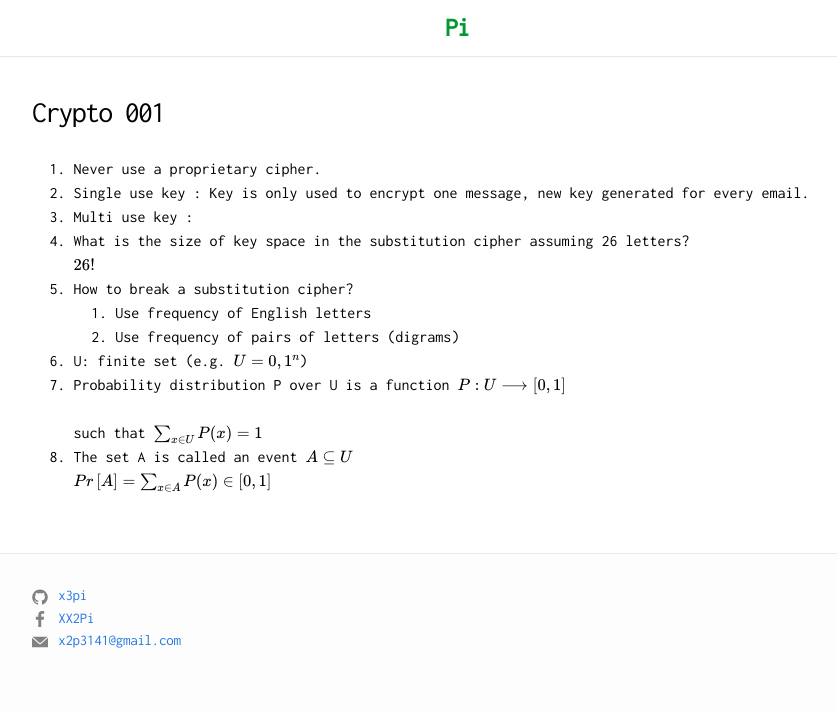
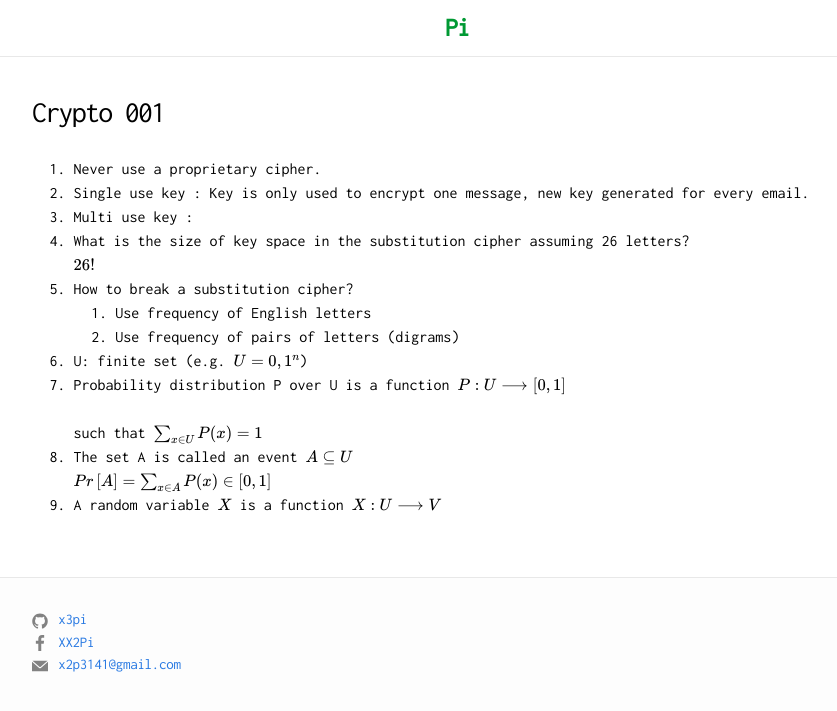
Before and after one commit to x3pi/x3pi.github.io, a Jekyll site: the page built from crypto/crypto-001.md, in a window 1280 px wide. Shown: the top 711 px of the page, without its empty margins (208-1045 px from the left). Built offline with Jekyll 4.4.1, drawn with Linux system fonts in a browser that asks for light colours; nearby versions of some CDN libraries; formulas are drawn with MathJax 3; comment, search, counter and statistics services are not loaded.

Commit message:
Update from Forestry.io - Updated crypto-001.md

```diff
--- a/crypto/crypto-001.md
+++ b/crypto/crypto-001.md
@@ -21,3 +21,4 @@ tags: []
 8. The set A is called an event
 	$$A ⊆ U$$<br>
     $$Pr\left [ A \right ] = \sum_{x \in A} P(x) \in [0,1]$$
+9. A random variable $$X$$ is a function $$X:U⟶V$$
```
